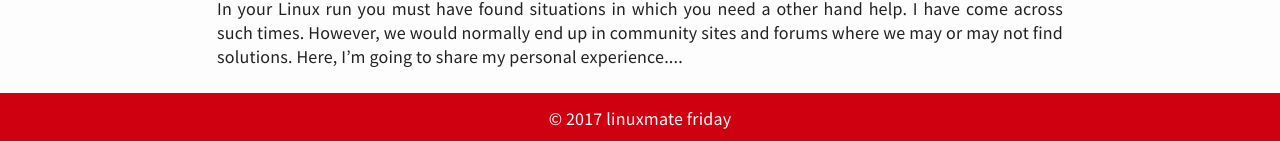
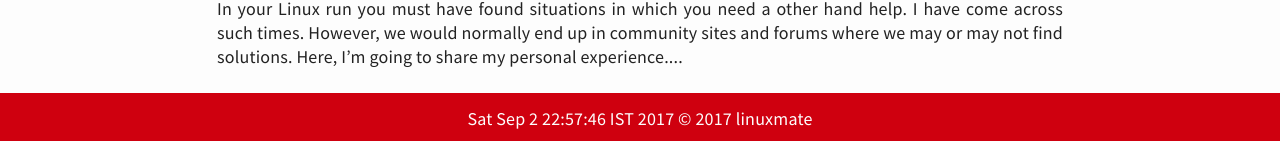
Before and after one commit to shonry271192/-, a Jekyll site: the page built from index.html, in a window 1280 px wide. Shown: the part 1671-1812 px from the top of the page. Built offline with Jekyll 4.4.1, drawn with Linux system fonts in a browser that asks for light colours; the list of posts is cut into pages by our own code.

Commit message:
modified

```diff
--- a/_includes/footer.html
+++ b/_includes/footer.html
@@ -1,6 +1 @@
-<footer>
-<span>
-© 2017 linuxmate
-friday
-</span>
-</footer>
+<footer><span>Sat Sep  2 22:57:46 IST 2017 © 2017 linuxmate</span></footer>
```
